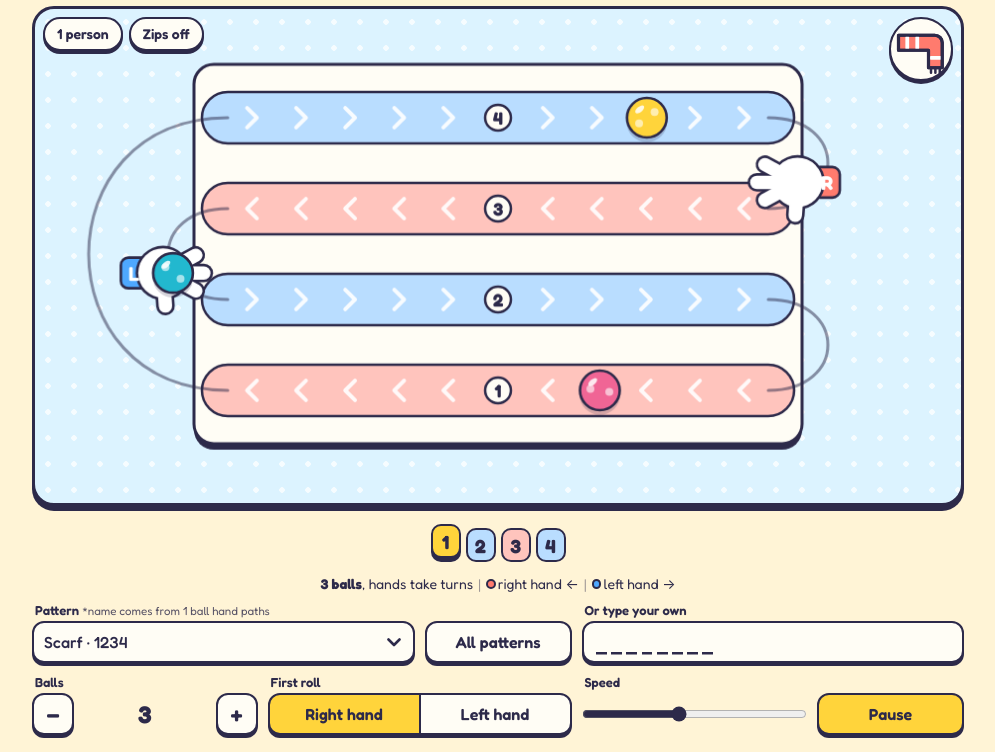
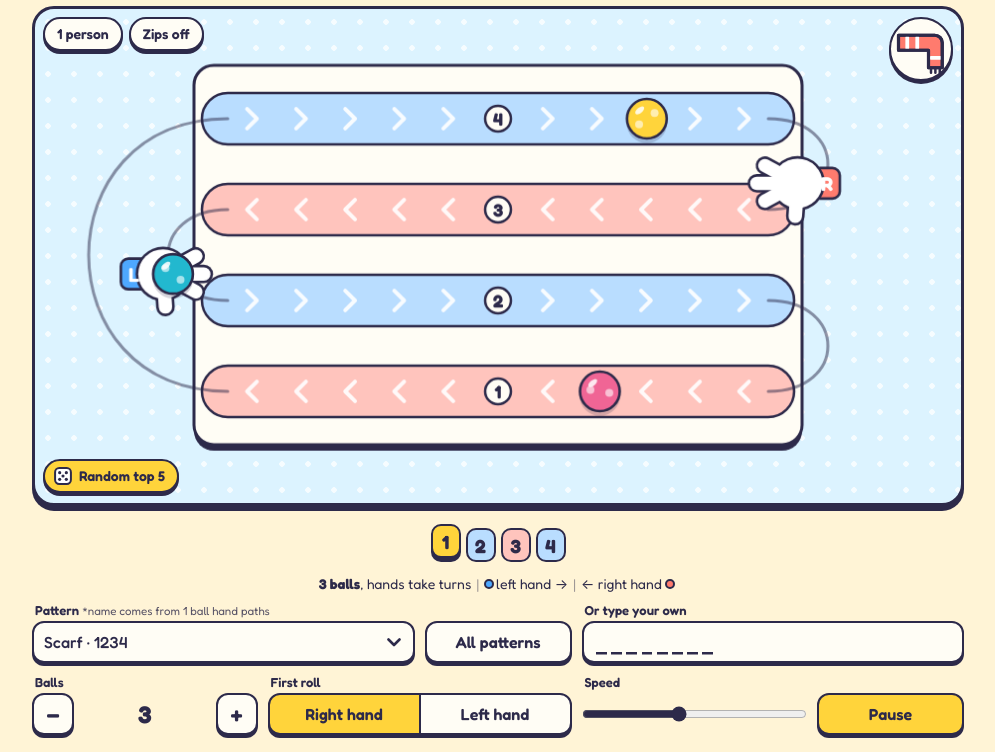
Before and after one commit to bagsorbit/juggling-lane-simulator, a plain HTML site: page index.html in a window 1280 px wide. Shown: the part 48-800 px from the top of the page, without its empty margins (142-1137 px from the left). Drawn offline with Linux system fonts and the light colour scheme.

Commit message:
Add a random top five button, star the top patterns, fix the legend and flip the thumbs
Co-Authored-By: Claude Fable 5.2 <noreply@anthropic.com>

```diff
--- a/index.html
+++ b/index.html
@@ -79,6 +79,8 @@ h1 {
 .modes { position: absolute; top: 8px; left: 8px; z-index: 1; display: flex; gap: 6px; }
 .modebtn { height: 34px; margin: 0; padding: 0 12px; font-size: 14px; border-radius: 17px; white-space: nowrap; }
 .modebtn[aria-pressed="true"] { background: #c0eb75; }
+.lucky { position: absolute; left: 8px; bottom: 10px; z-index: 1; display: flex; align-items: center; gap: 6px; padding: 0 12px 0 8px; background: var(--sun); }
+.lucky svg { width: 20px; height: 20px; flex: none; }
 canvas { position: absolute; inset: 0; width: 100%; height: 100%; display: block; }
 
 .strip {
@@ -213,6 +215,8 @@ input[type="range"] { width: 100%; height: 42px; margin: 0 0 3px; accent-color:
   .strip:has(.br) { gap: 3px; }
   .modes { top: 6px; left: 6px; gap: 5px; }
   .modebtn { height: 30px; padding: 0 9px; font-size: 13px; }
+  .lucky { left: 6px; bottom: 8px; width: 32px; padding: 0; justify-content: center; }
+  .lucky span { display: none; }
   .seg button { font-size: 14px; }
   .info { font-size: 13px; }
   .tile { width: 27px; height: 31px; font-size: 17px; }
@@ -256,7 +260,7 @@ dialog::backdrop { background: rgba(45, 42, 74, .5); }
 <main class="app">
   <h1>Juggling Lane Simulator</h1>
 
-  <div class="stage" id="stage"><div class="modes"><button type="button" class="modebtn" id="twoMode" aria-pressed="false">1 person</button><button type="button" class="modebtn" id="zipMode" aria-pressed="false">Zips off</button></div><div class="badge" id="badge" aria-hidden="true"></div><canvas id="board" role="img" aria-label="Animation of balls rolling across lanes and being carried between them by two hands"></canvas></div>
+  <div class="stage" id="stage"><div class="modes"><button type="button" class="modebtn" id="twoMode" aria-pressed="false">1 person</button><button type="button" class="modebtn" id="zipMode" aria-pressed="false">Zips off</button></div><button type="button" class="modebtn lucky" id="lucky" aria-label="Play a random pattern from the top five"><svg viewBox="0 0 24 24" aria-hidden="true"><rect x="2.5" y="2.5" width="19" height="19" rx="5" fill="#fff" stroke="#2d2a4a" stroke-width="2.4"/><g fill="#2d2a4a"><circle cx="8" cy="8" r="1.9"/><circle cx="16" cy="8" r="1.9"/><circle cx="12" cy="12" r="1.9"/><circle cx="8" cy="16" r="1.9"/><circle cx="16" cy="16" r="1.9"/></g></svg><span>Random top 5</span></button><div class="badge" id="badge" aria-hidden="true"></div><canvas id="board" role="img" aria-label="Animation of balls rolling across lanes and being carried between them by two hands"></canvas></div>
 
   <div class="strip" id="strip" aria-label="Pattern, one number per roll"></div>
   <p class="info" id="info" role="status"></p>
@@ -801,6 +805,14 @@ const ALL_PATTERNS = {"2":{"2":"12"},"3":{"4":"1213 1232"},"4":{"4":"1234 1243 1
   let under = [];            // the numbers hidden under zips that were made by tapping
   let lastRolls = '1234', lastZips = '121z', lastTwo = '[13][24][31][42]';
 
+  // The five patterns picked out in each mode: starred in the list, and what the "Random top 5" button plays.
+  const TOP5 = {
+    one: ['1213', '123432', '1243', '121434', '12134243'],
+    zip: ['121z', '1z', '123z', '12zz', '12143z'],
+    two: ['1232', '[13][24][31][42]', '[14][23][41][32]', '[12][34][21][43]', '[13][24][13][42][31][42]']
+  };
+  function modeName() { return state.zipMode ? 'zip' : state.twoMode ? 'two' : 'one'; }
+
   /* Switch to a pattern and ball count. Returns '' if it worked, or the reason it can't be played. */
   function setPattern(parsed, n) {
     if (!parsed.ok) return parsed.error;
@@ -846,13 +858,15 @@ const ALL_PATTERNS = {"2":{"2":"12"},"3":{"4":"1213 1232"},"4":{"4":"1234 1243 1
     const own = document.createElement('option');
     own.value = ''; own.textContent = 'Your own pattern'; own.hidden = true;
     selPattern.appendChild(own);
-    listGroups().forEach(function (g) {
+    const top = TOP5[modeName()];
+    const groups = [{ group: '\u2605 Top five', items: top.map(function (t) { const k = knownPattern(t); return [k ? k[0] : '', t]; }) }].concat(listGroups());
+    groups.forEach(function (g) {
       const og = document.createElement('optgroup');
       og.label = g.group;
       g.items.forEach(function (it) {
         const o = document.createElement('option');
         o.value = it[1];
-        o.textContent = it[0] ? it[0] + '  ·  ' + it[1] : it[1];
+        o.textContent = (top.indexOf(it[1]) !== -1 ? '\u2605 ' : '') + (it[0] ? it[0] + '  ·  ' + it[1] : it[1]);
         og.appendChild(o);
       });
       selPattern.appendChild(og);
@@ -921,8 +935,8 @@ const ALL_PATTERNS = {"2":{"2":"12"},"3":{"4":"1213 1232"},"4":{"4":"1234 1243 1
       html += '<span class="sep">|</span><span class="nw">tap a number to make it a zip</span>';
     } else {
       const unit = state.twoMode ? ' person ' : ' hand ';
-      html += '<span class="sep">|</span><span class="nw"><span class="dot r"></span>right' + unit + '&larr;</span>' +
-              '<span class="sep">|</span><span class="nw"><span class="dot b"></span>left' + unit + '&rarr;</span>';
+      html += '<span class="sep">|</span><span class="nw"><span class="dot b"></span>left' + unit + '&rarr;</span>' +
+              '<span class="sep">|</span><span class="nw">&larr; right' + unit + '<span class="dot r"></span></span>';
     }
     info.innerHTML = html;
   }
@@ -997,6 +1011,10 @@ const ALL_PATTERNS = {"2":{"2":"12"},"3":{"4":"1213 1232"},"4":{"4":"1234 1243 1
     state.twoMode = false;                       // zips are for one person
     fillPatternList();
     choose(state.zipMode ? lastZips : lastRolls);
+  });
+  $('lucky').addEventListener('click', function () {
+    const picks = TOP5[modeName()].filter(function (t) { return t !== state.pat.text; });
+    choose(picks[Math.floor(Math.random() * picks.length)]);
   });
   twoBtn.addEventListener('click', function () {
     state.twoMode = !state.twoMode;
@@ -1101,11 +1119,12 @@ const ALL_PATTERNS = {"2":{"2":"12"},"3":{"4":"1213 1232"},"4":{"4":"1234 1243 1
     const K = state.pat.lanes;
     const handZone = clamp(W * 0.18, 54, 160);
     const top = H < 330 ? 36 : 44;                          // room for the buttons along the top of the square
-    const pitch = Math.min((H - top - 26) / K, 92);
+    const foot = H < 330 ? 8 : 42;                          // and for the button at the bottom, where there is space
+    const pitch = Math.min((H - top - foot - 20) / K, 92);
     const rb = clamp(Math.min(pitch * 0.3, W * 0.04), 6, 20);
     const trackH = Math.min(pitch - 6, rb * 2 + 12);
     const bx0 = handZone, bx1 = W - handZone;
-    const bh = K * pitch + 16, by0 = Math.max(top, (H - bh) / 2 - 2);
+    const bh = K * pitch + 16, by0 = top + (H - top - foot - bh) / 2 - 2;
     const inset = 8 + trackH / 2;
     const room = handZone + inset;
     const minReach = inset + rb * 1.3;
@@ -1277,14 +1296,14 @@ const ALL_PATTERNS = {"2":{"2":"12"},"3":{"4":"1213 1232"},"4":{"4":"1234 1243 1
   }
 
   /* A cartoon glove, seen from above. `side` is the side of the board it works on; its fingers point at the board. */
-  function drawHand(g, x, y, side, letter) {
+  function drawHand(g, x, y, side, letter, thumbUp) {
     const r = g.rb * 1.25;
     const line = clamp(r * 0.13, 1.5, 2.6);
     const fat = r * 0.54;
     // [angle away from "straight at the board", length]; the last one is the thumb
     const digits = [[-0.5, 1.5], [0, 1.64], [0.5, 1.5], [1.5, 1.34]];
     ctx.save();
-    ctx.translate(x, y); ctx.scale(side, 1);       // +x now points away from the board
+    ctx.translate(x, y); ctx.scale(side, thumbUp ? -1 : 1);       // +x now points away from the board
     ctx.lineJoin = 'round'; ctx.lineCap = 'round';
     // cuff
     roundRect(r * 0.6, -r * 0.62, r * 1.1, r * 1.24, r * 0.3);
@@ -1335,7 +1354,9 @@ const ALL_PATTERNS = {"2":{"2":"12"},"3":{"4":"1213 1232"},"4":{"4":"1234 1243 1
           // Rolling pairs, hand 1 is the one further up the screen: the right person's right, the left person's left.
           const up = pairs ? h.which === 1 : null;
           const right = pairs ? (sideOf(h.end) === RIGHT ? up : !up) : h.which === 0;
-          return { hand: h.end, holding: h.holding, from: { lane: h.from }, to: { lane: h.to }, p: h.p, letter: right ? 'R' : 'L' };
+          // seen from above, the right person's left thumb and the left person's right thumb point up the screen
+          const thumbUp = (sideOf(h.end) === RIGHT) !== right;
+          return { hand: h.end, holding: h.holding, from: { lane: h.from }, to: { lane: h.to }, p: h.p, letter: right ? 'R' : 'L', thumbUp: thumbUp };
         });
       } else {
         hs = JLS.hands(u, pat, n, tm).map(function (h) {
@@ -1346,7 +1367,7 @@ const ALL_PATTERNS = {"2":{"2":"12"},"3":{"4":"1213 1232"},"4":{"4":"1234 1243 1
     for (const h of hs) {
       const side = sideOf(h.hand);
       const pt = segPoint(g, side, h.from, h.to, h.p, h.holding);
-      drawHand(g, pt.x + side * handOffset, pt.y, side, h.letter);
+      drawHand(g, pt.x + side * handOffset, pt.y, side, h.letter, h.thumbUp);
     }
     for (const b of bs) {
       if (b.state === 'roll') {
```
